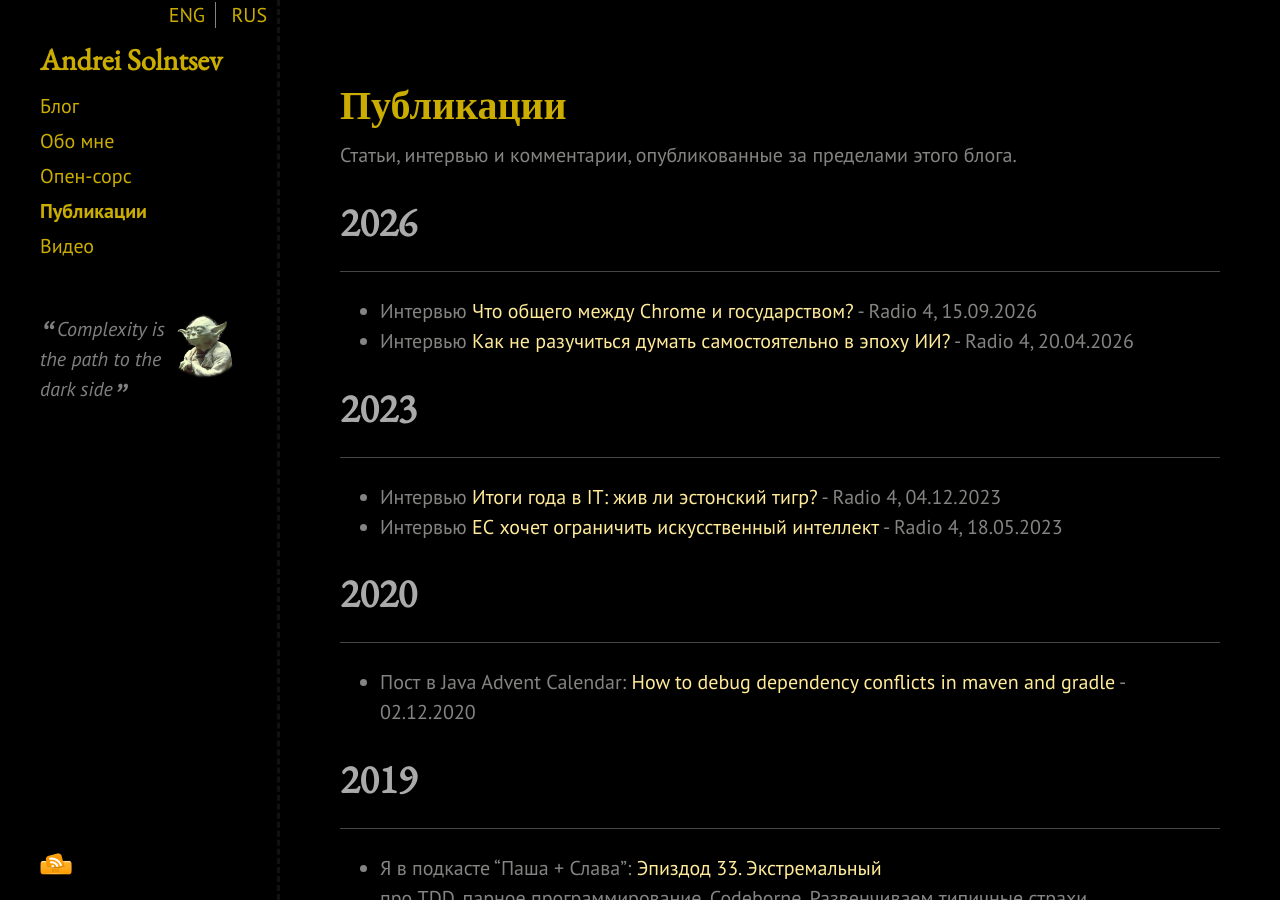
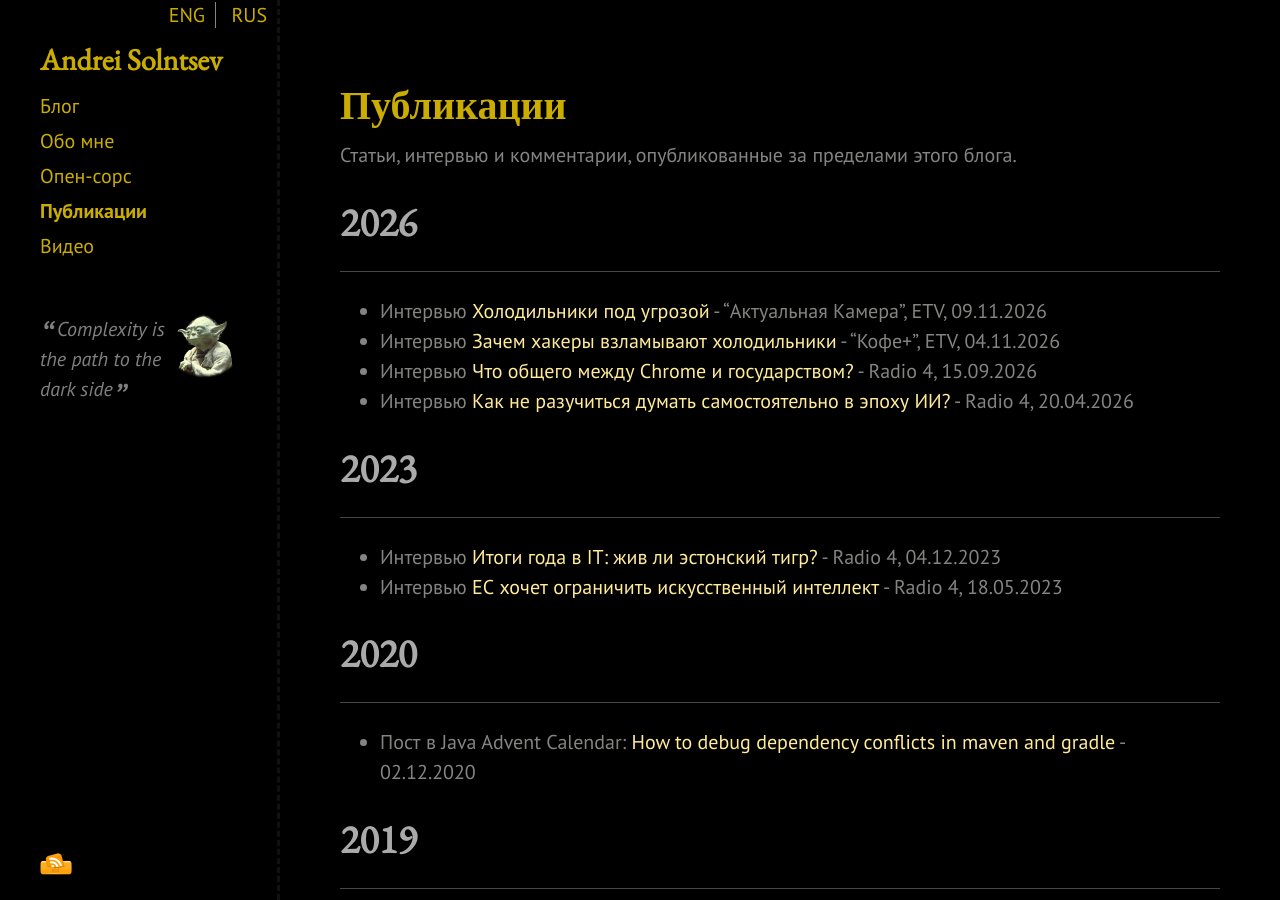
Before and after one commit to asolntsev/asolntsev.github.io, a Jekyll site: the page built from ru/publications.md, in a window 1280 px wide and 900 px high. Built offline with Jekyll 4.4.1, drawn with Linux system fonts in a browser that asks for light colours; nearby versions of some CDN libraries.

Commit message:
add AK+ interview

```diff
--- a/ru/publications.md
+++ b/ru/publications.md
@@ -9,6 +9,8 @@ category: ru
 # 2026
 * * *
 
+* Интервью [Холодильники под угрозой](https://rus.err.ee/1610189776/holodilniki-pod-ugrozoj-ii-na-storone-hakerov-naskolko-zawiwena-jestonija-ot-kiberatak) - "Актуальная Камера", ETV, 09.11.2026
+* Интервью [Зачем хакеры взламывают холодильники](https://jupiterpluss.err.ee/1610185960/kak-i-zachem-hakery-vzlamyvajut-holodilniki) - "Кофе+", ETV, 04.11.2026
 * Интервью [Что общего между Chrome и государством?](https://eestiraadio.err.ee/ru/raadio4/1610129144/v-internete-skazali-privatnost/saatest) - Radio 4, 15.09.2026
 * Интервью [Как не разучиться думать самостоятельно в эпоху ИИ?](https://eestiraadio.err.ee/raadio4/1610001214/kak-ne-razuchitsja-dumat-samostojatelno-v-jepohu-ii/saatest) - Radio 4, 20.04.2026
 
```
